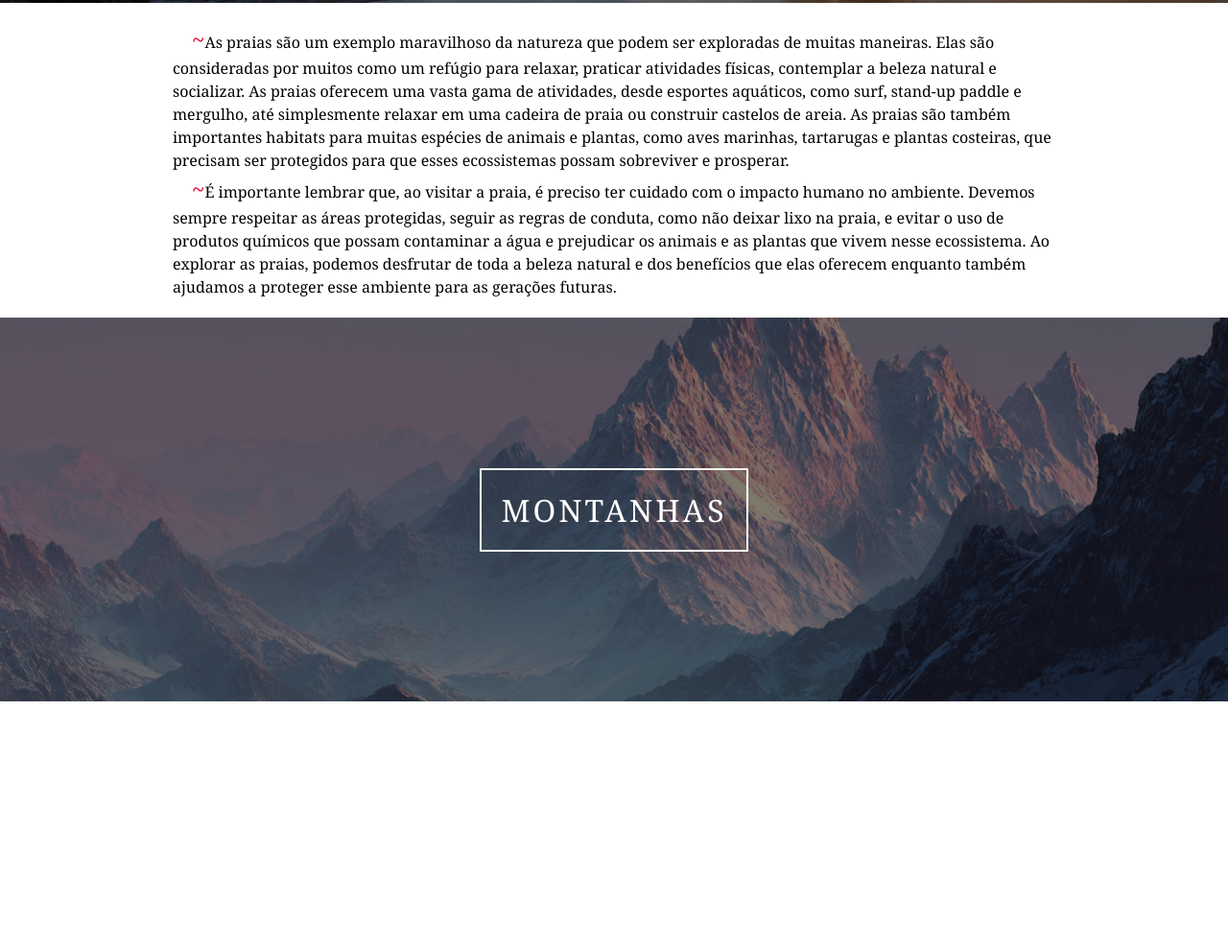
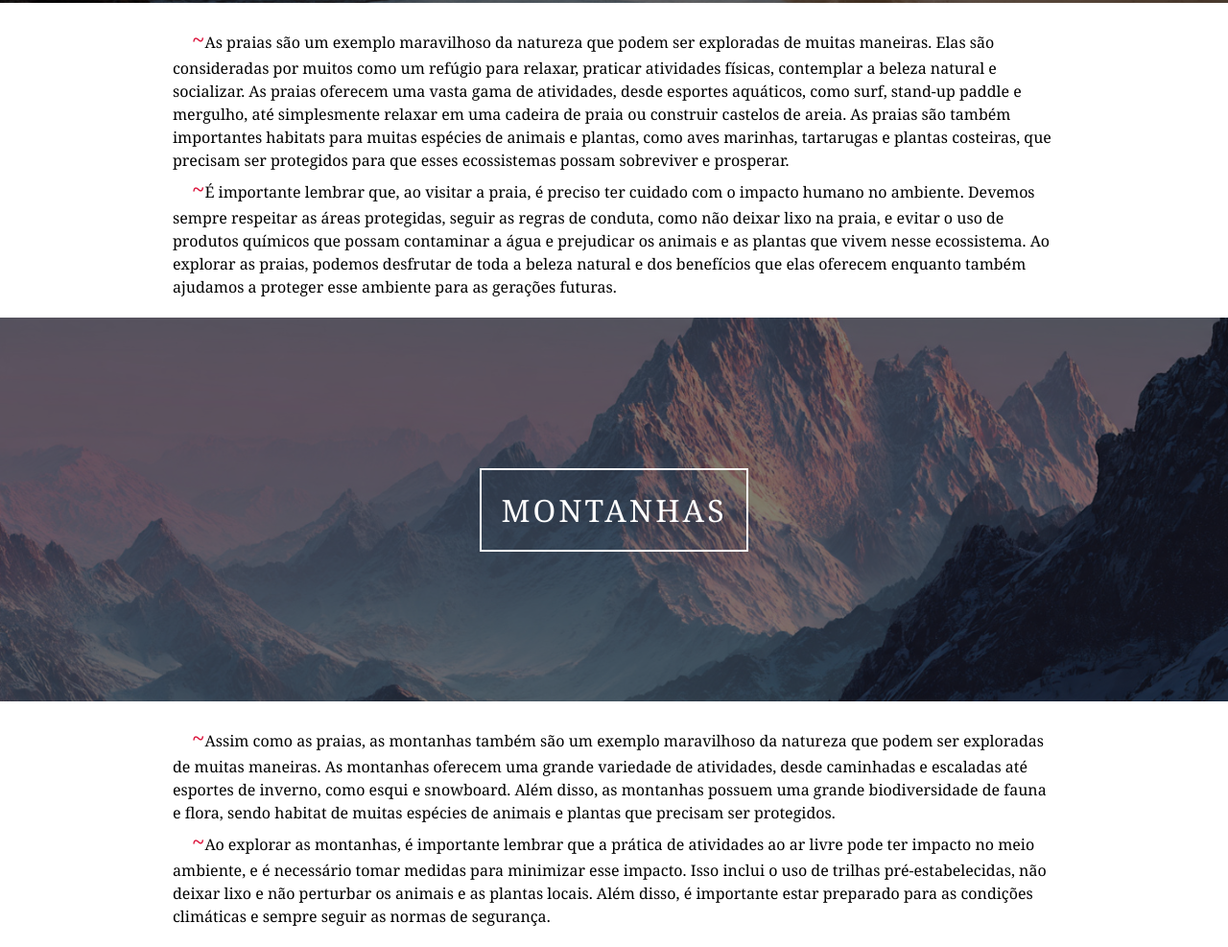
Before and after one commit to jhonbslv/teste, a plain HTML site: page index.html in a window 1280 px wide. Shown: the part 1441-2428 px from the top of the page at 96% size. Before the commit the page ends 2172 px from the top, so only its background shows below. Drawn offline with nearby package versions, Linux system fonts and the light colour scheme.

Commit message:
texto montanha

```diff
--- a/index.html
+++ b/index.html
@@ -35,6 +35,11 @@
             <a href="#natureza">MONTANHAS</a>
         </div>
     </section>
+    <section>
+        <div class="container">
+            <p><span class="upper">~</span>Assim como as praias, as montanhas também são um exemplo maravilhoso da natureza que podem ser exploradas de muitas maneiras. As montanhas oferecem uma grande variedade de atividades, desde caminhadas e escaladas até esportes de inverno, como esqui e snowboard. Além disso, as montanhas possuem uma grande biodiversidade de fauna e flora, sendo habitat de muitas espécies de animais e plantas que precisam ser protegidos.</p>
+            <p><span class="upper">~</span>Ao explorar as montanhas, é importante lembrar que a prática de atividades ao ar livre pode ter impacto no meio ambiente, e é necessário tomar medidas para minimizar esse impacto. Isso inclui o uso de trilhas pré-estabelecidas, não deixar lixo e não perturbar os animais e as plantas locais. Além disso, é importante estar preparado para as condições climáticas e sempre seguir as normas de segurança.</p>
+    </section>
 
 </body>
 </html>
```
